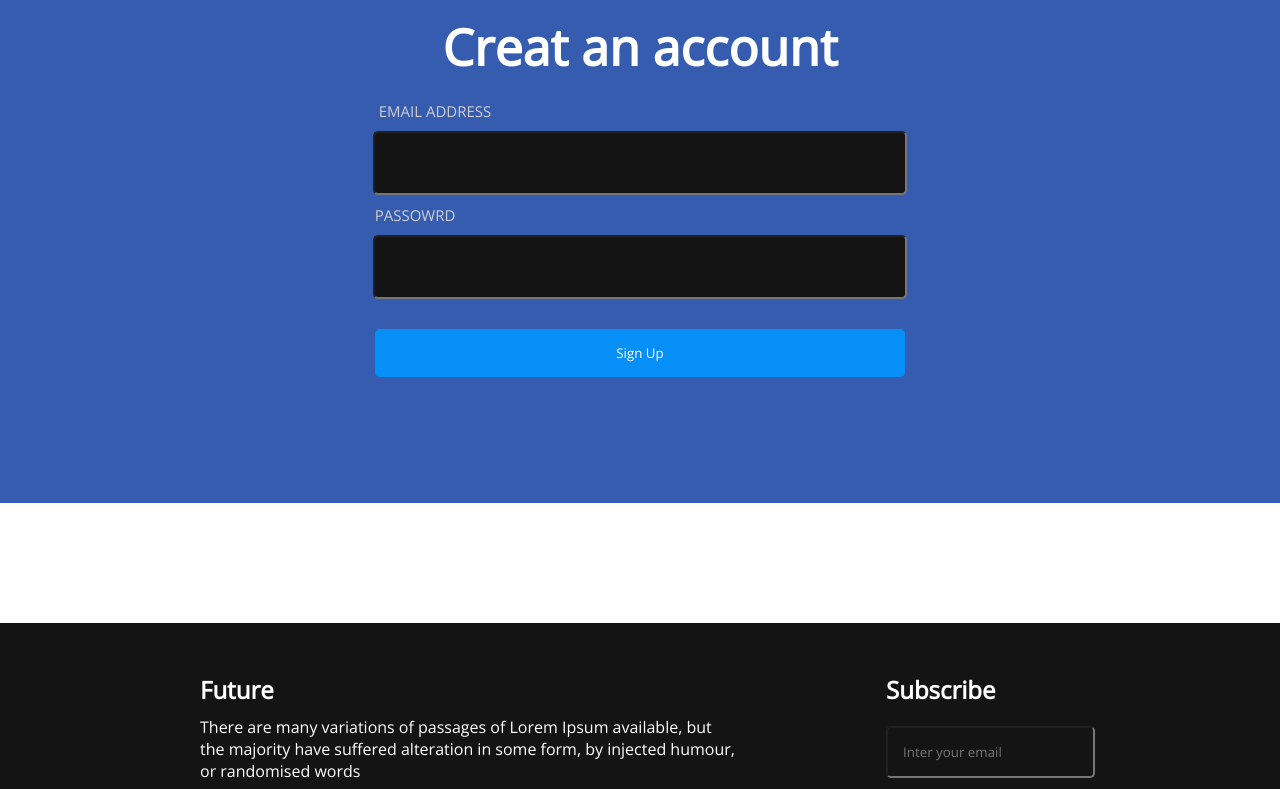
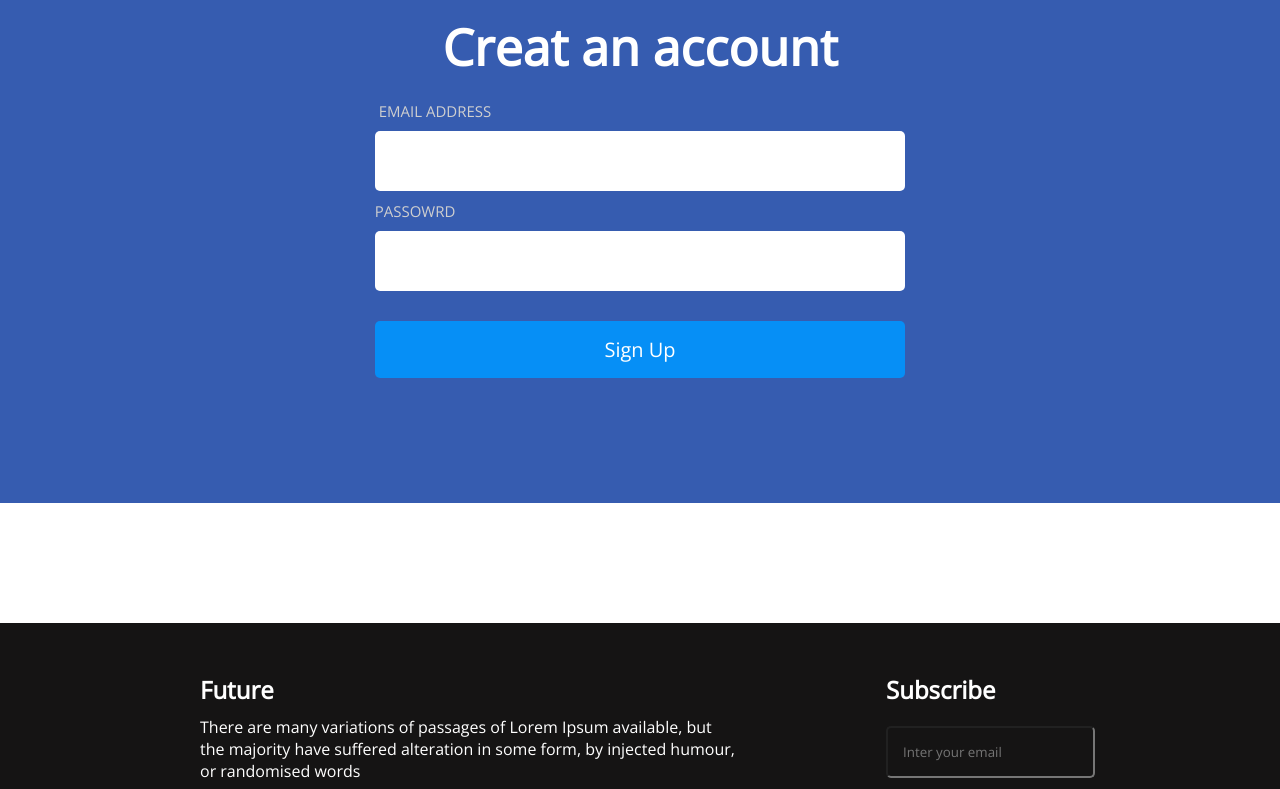
Before and after one commit to sumonchonrodas/first-assignment, a plain HTML site: page index.html in a window 1280 px wide. Shown: the part 2580-3369 px from the top of the page. Drawn offline with nearby package versions, Linux system fonts and the light colour scheme.

Commit message:
editing done

```diff
--- a/style.css
+++ b/style.css
@@ -171,6 +171,8 @@ justify-content: center;
 .input-style{
  height:30px;
  width: 500px;
+ background-color: white;
+ border: none;
 
 }
 .sign-up{
@@ -181,6 +183,7 @@ justify-content: center;
     color: white;
     padding: 15px;
     width: 530px;
+    font-size: 20px;
 }
 
 
```
